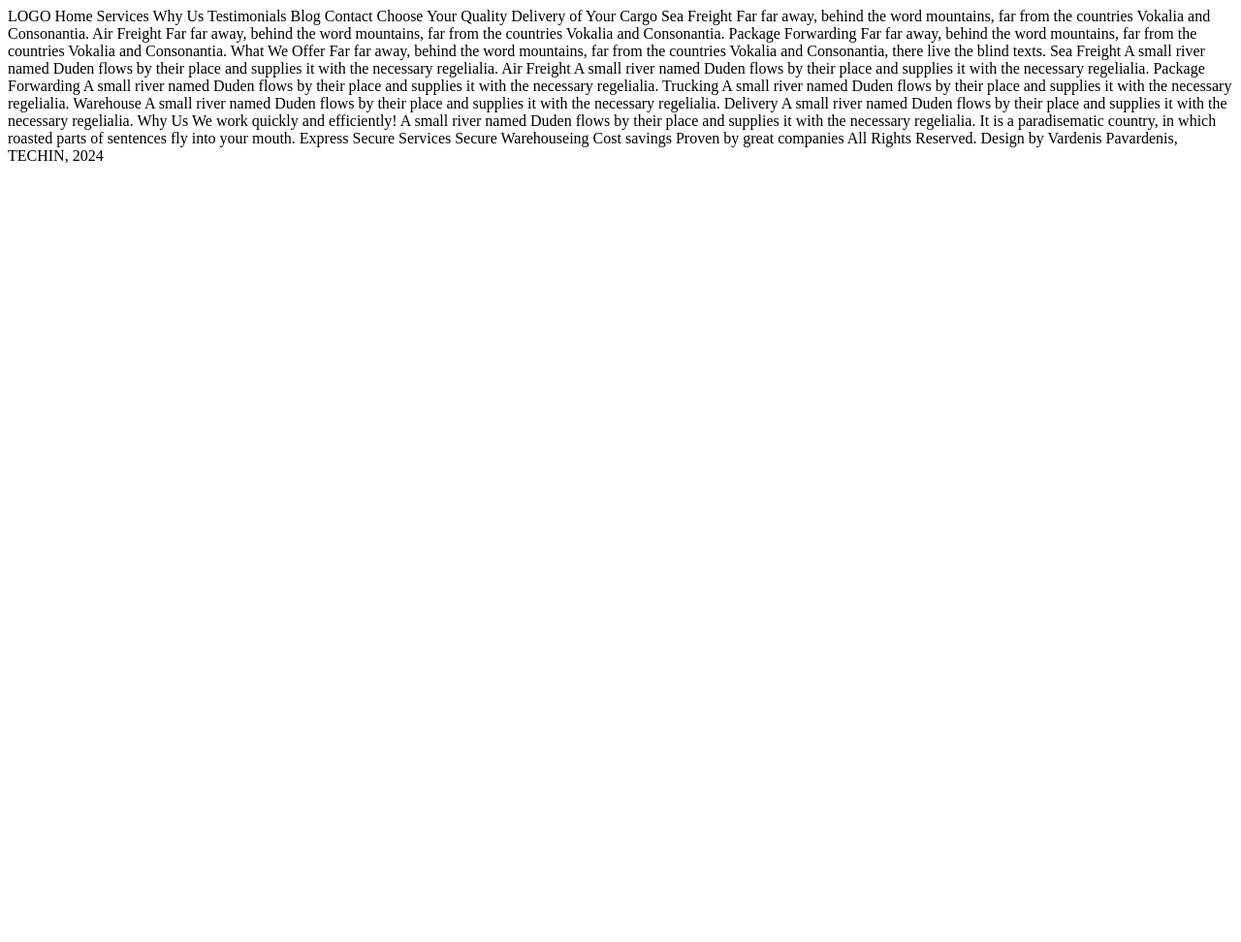
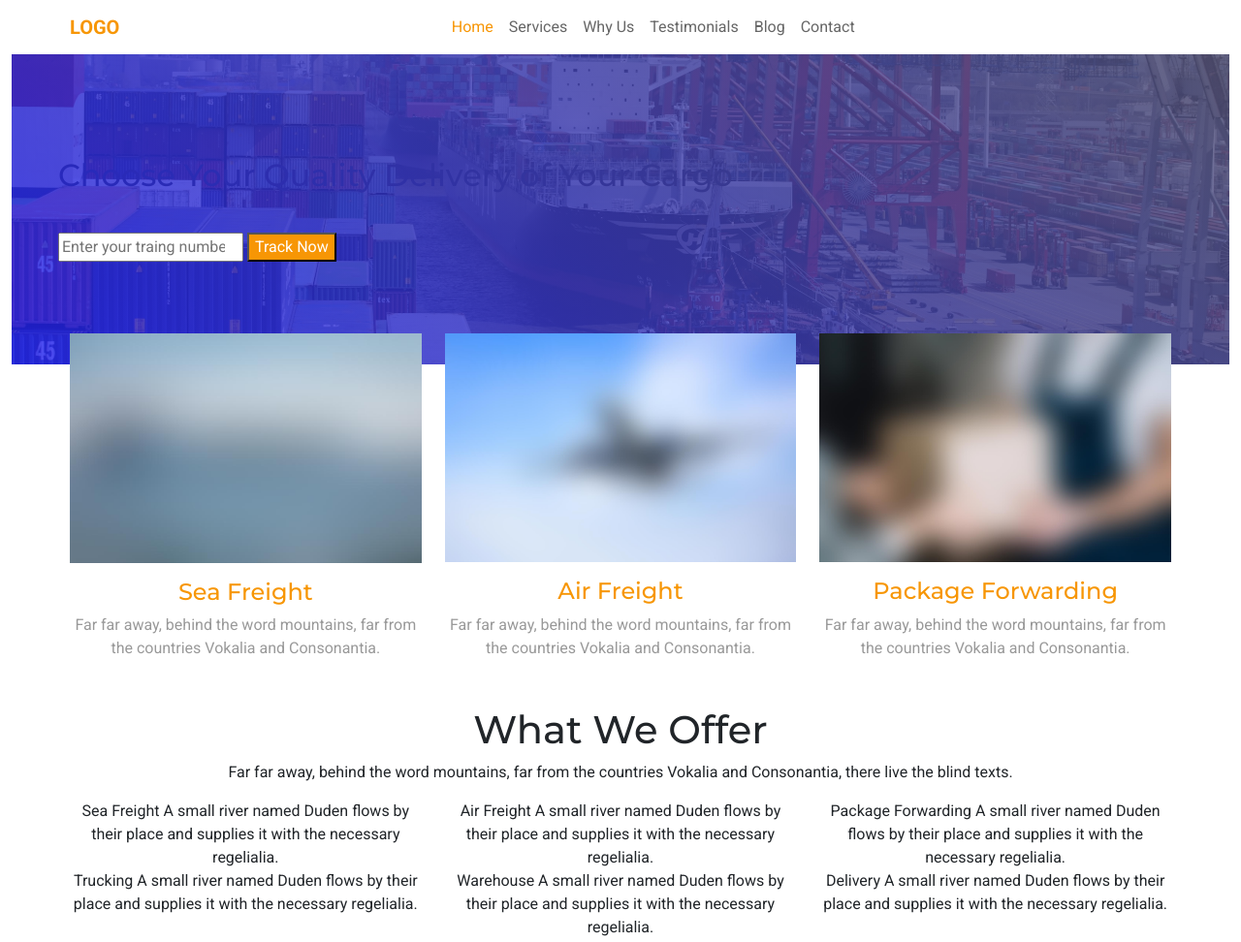
Before and after one commit to 13urn0ut/html_css_kd_uzduotis2024, a plain HTML site: page index.html in a window 1280 px wide. Shown: the top 972 px of the page at 97% size. Before the commit the page ends 800 px from the top, so only its background shows below. Drawn offline with nearby package versions, Linux system fonts and the light colour scheme.

Commit message:
Just in case

```diff
--- /dev/null
+++ b/css/style.css
@@ -0,0 +1,99 @@
+@import url("https://fonts.googleapis.com/css2?family=Montserrat:ital,wght@0,100..900;1,100..900&family=Roboto:ital,wght@0,100;0,300;0,400;0,500;0,700;0,900;1,100;1,300;1,400;1,500;1,700;1,900&display=swap");
+
+:root {
+  --color-grey: #666;
+  --color-grey-dark: #333;
+  --color-grey-light: #999;
+  --color-white: #fff;
+  --color-orange: #f79605;
+}
+
+body {
+  font-family: Roboto, sans-serif;
+}
+
+h1,
+h2,
+h3,
+h4,
+h5,
+h6 {
+  font-family: Montserrat, sans-serif;
+}
+
+.logo {
+  color: var(--color-orange);
+  font-weight: 700;
+}
+
+.navbar-nav .nav-link {
+  color: var(--color-grey);
+
+  &.active {
+    color: var(--color-orange);
+  }
+
+  &:hover {
+    background-color: var(--color-orange);
+    color: var(--color-white);
+    cursor: pointer;
+  }
+}
+
+.header__main {
+  height: 40dvh;
+  background-image: url("../images/cranes-small.jpg");
+  background-size: cover;
+  background-position: center;
+  background-repeat: no-repeat;
+  display: flex;
+  flex-direction: column;
+  align-items: start;
+  justify-content: center;
+  gap: 2rem;
+  position: relative;
+
+  &::after {
+    content: "";
+    background-image: linear-gradient(45deg, #2222f5cc, #515177cc);
+    width: 100%;
+    height: 100%;
+    position: absolute;
+    top: 0;
+    left: 0;
+  }
+
+  h1,
+  form {
+    z-index: 1;
+  }
+
+  h1 {
+    color: var(--color-white);
+  }
+
+  .header__form--submit {
+    background-color: var(--color-orange);
+    color: var(--color-white);
+  }
+
+  @media screen and (width > 768px) {
+    background-image: url("../images/cranes-large.jpg");
+  }
+}
+
+.card {
+    background-color: transparent;
+    border: none;
+    position: relative;
+    top: -2rem;
+
+    h4 {
+        margin-top: 1rem;
+        color: var(--color-orange);
+    }
+
+    p {
+        color: var(--color-grey-light);
+    }
+}
--- a/index.html
+++ b/index.html
@@ -4,48 +4,122 @@
     <meta charset="UTF-8">
     <meta name="viewport" content="width=device-width, initial-scale=1.0">
     <title>CSS kontrolinio darbo užduotis</title>
+    <link href="https://cdn.jsdelivr.net/npm/bootstrap@5.3.3/dist/css/bootstrap.min.css" rel="stylesheet" integrity="sha384-QWTKZyjpPEjISv5WaRU9OFeRpok6YctnYmDr5pNlyT2bRjXh0JMhjY6hW+ALEwIH" crossorigin="anonymous">
+    <script defer src="https://cdn.jsdelivr.net/npm/bootstrap@5.3.3/dist/js/bootstrap.bundle.min.js" integrity="sha384-YvpcrYf0tY3lHB60NNkmXc5s9fDVZLESaAA55NDzOxhy9GkcIdslK1eN7N6jIeHz" crossorigin="anonymous"></script>
+    <link rel="stylesheet" href="./css/style.css">
 </head>
 <body>
+   <div class="container-xxl">
+    <header>
+        <nav class="navbar navbar-expand-md px-1 px-sm-5">
+            <div class="container-fluid ">
+              <a class="navbar-brand logo" href="#">LOGO</a>
+              <button class="navbar-toggler" type="button" data-bs-toggle="collapse" data-bs-target="#navbarNavAltMarkup" aria-controls="navbarNavAltMarkup" aria-expanded="false" aria-label="Toggle navigation">
+                <span class="navbar-toggler-icon"></span>
+              </button>
+              <div class="collapse navbar-collapse justify-content-center" id="navbarNavAltMarkup">
+                <div class="navbar-nav">
+                  <a class="nav-link active" aria-current="page" href="#">Home</a>
+                  <a class="nav-link" href="#">Services</a>
+                  <a class="nav-link" href="#">Why Us</a>
+                  <a class="nav-link" >Testimonials</a>
+                  <a class="nav-link" >Blog</a>
+                  <a class="nav-link" >Contact</a>
+                </div>
+              </div>
+            </div>
+          </nav>
+          <main class="header__main p-1 p-sm-5">
+            <h2>Choose Your Quality Delivery of Your Cargo</h2>
+            <form class="header--form">
+                <input class="header__form--tracking-number" type="number" name="tracking-number" id="tracking-number" placeholder="Enter your traing number">
+                <input class="header__form--submit" type="submit" value="Track Now">
+            </form>
+          </main>
+    </header>
+    <main class="container-fluid">
+        <section class="cards row row-cols-1 row-cols-md-3 px-1 px-md-5">
+            <article class="card text-center">
+                <picture class="card__img">
+                    <source media="(max-width: 768px)" srcset="./images/cargo_sea_small.jpg">
+                    <source media="(min-width: 769px)" srcset="./images/cargo_sea_big.jpg">
+                    <img class="img-fluid" src="./images/cargo_sea_small.jpg" alt="cargo sea">
+                </picture>
+                <h4>Sea Freight</h4>
+                <p>Far far away, behind the word mountains, far from the countries Vokalia and Consonantia.</p>
+            </article>
+            <article class="card text-center">
+                <picture class="card__img">
+                    <source media="(max-width: 768px)" srcset="./images/cargo_air_small.jpg">
+                    <source media="(min-width: 769px)" srcset="./images/cargo_air_big.jpg">
+                    <img class="img-fluid" src="./images/cargo_air_small.jpg" alt="cargo sea">
+                </picture>
+                <h4>Air Freight</h4>
+                <p>Far far away, behind the word mountains, far from the countries Vokalia and Consonantia.</p>
+            </article>
+            <article class="card text-center">
+                <picture class="card__img">
+                    <source media="(max-width: 768px)" srcset="./images/cargo_delivery_small.jpg">
+                    <source media="(min-width: 769px)" srcset="./images/cargo_delivery_big.jpg">
+                    <img class="img-fluid" src="./images/cargo_delivery_small.jpg" alt="cargo sea">
+                </picture>
+                <h4>Package Forwarding</h4>
+                <p>Far far away, behind the word mountains, far from the countries Vokalia and Consonantia.</p>
+            </article>
+        </section>
+        <section class="row px-1 px-md-5 text-center">
+            <h1 class="cols-12">What We Offer</h1>
+            <p class="cols-12">Far far away, behind the word mountains, far from the countries Vokalia and Consonantia, there live the blind texts.</p>
+            <article class="col-12 col-md-6 col-xl-4">Sea Freight
+                A small river named Duden flows by their place and supplies it with the necessary regelialia.</article>
+            <article class="col-12 col-md-6 col-xl-4">Air Freight
+                A small river named Duden flows by their place and supplies it with the necessary regelialia.</article>
+            <article class="col-12 col-md-6 col-xl-4">Package Forwarding
+                A small river named Duden flows by their place and supplies it with the necessary regelialia.</article>
+            <article class="col-12 col-md-6 col-xl-4">Trucking
+                A small river named Duden flows by their place and supplies it with the necessary regelialia.</article>
+            <article class="col-12 col-md-6 col-xl-4">Warehouse
+                A small river named Duden flows by their place and supplies it with the necessary regelialia.</article>
+            <article class="col-12 col-md-6 col-xl-4">Delivery
+                A small river named Duden flows by their place and supplies it with the necessary regelialia.</article>
+                </section>
+        <section></section>
+    </main>
+    <footer>
 
+    </footer>
+   </div>
 </body>
 </html>
 
 
 
 
-LOGO
-Home
-Services
-Why Us
 
-Testimonials
-Blog
-Contact
-Choose Your Quality Delivery of Your Cargo
-Sea Freight
-Far far away, behind the word mountains, far from the countries Vokalia and Consonantia.
-Air Freight
-Far far away, behind the word mountains, far from the countries Vokalia and Consonantia.
-Package Forwarding
-Far far away, behind the word mountains, far from the countries Vokalia and Consonantia.
 
-What We Offer
-Far far away, behind the word mountains, far from the countries Vokalia and Consonantia, there live the blind texts.
 
-Sea Freight
-A small river named Duden flows by their place and supplies it with the necessary regelialia.
 
-Air Freight
-A small river named Duden flows by their place and supplies it with the necessary regelialia.
-Package Forwarding
-A small river named Duden flows by their place and supplies it with the necessary regelialia.
-Trucking
-A small river named Duden flows by their place and supplies it with the necessary regelialia.
 
-Warehouse
-A small river named Duden flows by their place and supplies it with the necessary regelialia.
-Delivery
-A small river named Duden flows by their place and supplies it with the necessary regelialia.
+
+
+
+
+
+
+
+
+
+
+
+
+
+
+
+
+
+
+
+
 
 Why Us
 We work quickly and efficiently!
```
Also changed, not shown: images/cranes-large.jpg (added), images/cranes-small.jpg (added).
